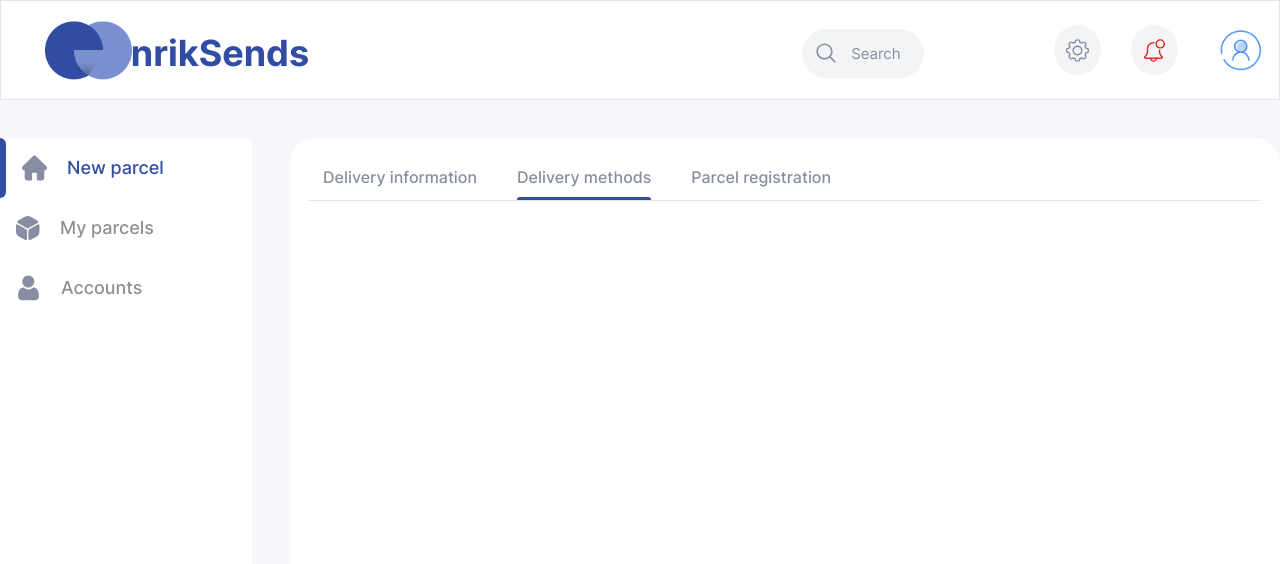
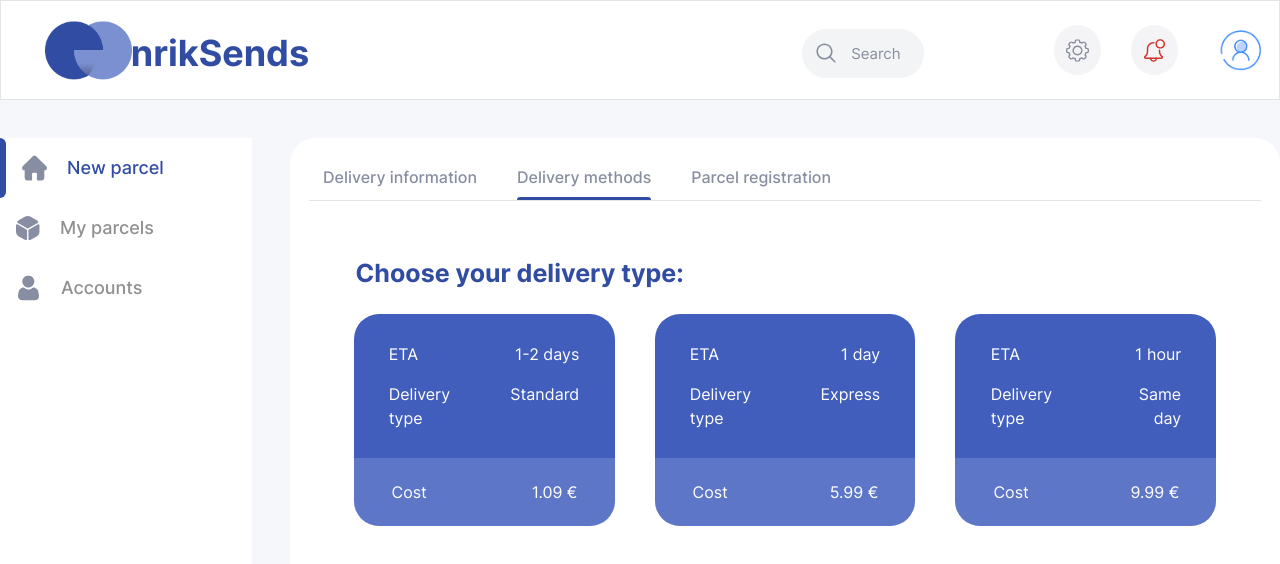
Before and after one commit to AndriusTu/HEN, a React (Create React App) app in the folder hen-ui/: page /create-parcel in a window 1280 px wide. Both pictures are taken after a click on the element "Delivery methods". Shown: the top 564 px of the page. Built offline with nearby package versions, Linux system fonts and the light colour scheme.

Commit message:
Create delivery methods tab (#5)
* Create delivery information tab

* Add form to delivery information tab

* Create delivery methods tab

* Track selected card

```diff
--- /dev/null
+++ b/hen-ui/src/mocks/deliveryMethodsMock.ts
@@ -0,0 +1,19 @@
+const deliveryMethodsMock = [
+  {
+    eta: '1-2 days',
+    deliveryType: 'Standard',
+    price: '1.09',
+  },
+  {
+    eta: '1 day',
+    deliveryType: 'Express',
+    price: '5.99',
+  },
+  {
+    eta: '1 hour',
+    deliveryType: 'Same day',
+    price: '9.99',
+  },
+];
+
+export default deliveryMethodsMock;
--- a/hen-ui/src/pages/createParcel/CreateParcelPage.tsx
+++ b/hen-ui/src/pages/createParcel/CreateParcelPage.tsx
@@ -2,6 +2,7 @@ import { Line } from 'components';
 import React from 'react';
 import Tab from './components/Tab';
 import DeliveryInformationTab from './components/DeliveryInformationTab';
+import DeliveryMethodsTab from './components/DeliveryMethodsTab';
 
 const tabs = [
   {
@@ -34,6 +35,7 @@ function CreateParcelPage() {
         <Line className="bg-gray_300 h-px w-full" />
       </div>
       {activeTab === 'Delivery information' && <DeliveryInformationTab />}
+      {activeTab === 'Delivery methods' && <DeliveryMethodsTab />}
     </div>
   );
 }
--- /dev/null
+++ b/hen-ui/src/pages/createParcel/components/DeliveryMethodCard.tsx
@@ -0,0 +1,79 @@
+import React from 'react';
+import { Text } from '../../../components';
+import clsx from 'clsx';
+
+export interface DeliveryMethodCardProps {
+  eta: string;
+  deliveryType: string;
+  price: string;
+  isActive?: boolean;
+  onClick?: () => void;
+}
+
+function DeliveryMethodCard(props: DeliveryMethodCardProps) {
+  const { eta, deliveryType, price, onClick, isActive } = props;
+
+  return (
+    <div
+      className={clsx(
+        'flex flex-1 flex-col gap-7 items-center justify-end pt-7' +
+        ' rounded-[25px] w-full cursor-pointer',
+        isActive ? 'bg-indigo_600 ring-4' : 'bg-indigo_500',
+      )}
+      onClick={onClick}
+    >
+      <div className="flex flex-col gap-4 items-center justify-start w-[73%] md:w-full">
+        <div className="flex flex-row items-start justify-between w-full">
+          <Text
+            className="font-normal not-italic text-left text-white_A700 w-auto"
+            as="h4"
+            variant="h4"
+          >
+            ETA
+          </Text>
+          <Text
+            className="font-normal not-italic text-right text-white_A700 w-auto"
+            as="h4"
+            variant="h4"
+          >
+            {eta}
+          </Text>
+        </div>
+        <div className="flex flex-row gap-8 items-start justify-between w-full">
+          <Text
+            className="font-normal not-italic text-left text-white_A700 w-auto"
+            as="h4"
+            variant="h4"
+          >
+            Delivery type
+          </Text>
+          <Text
+            className="font-normal not-italic text-right text-white_A700 w-auto"
+            as="h4"
+            variant="h4"
+          >
+            {deliveryType}
+          </Text>
+        </div>
+      </div>
+      <div className="bg-gradient  flex flex-row items-center justify-between p-[22px] sm:px-5 rounded-bl-[25px] rounded-br-[25px] rounded-tl-none rounded-tr-none w-full">
+        <Text
+          className="font-normal ml-4 not-italic text-left text-white_A700 w-auto"
+          as="h4"
+          variant="h4"
+        >
+          Cost
+        </Text>
+        <Text
+          className="font-normal mr-[15px] not-italic text-right text-white_A700 w-auto"
+          as="h4"
+          variant="h4"
+        >
+          {price} €
+        </Text>
+      </div>
+    </div>
+  );
+}
+
+export default DeliveryMethodCard;
--- /dev/null
+++ b/hen-ui/src/pages/createParcel/components/DeliveryMethodsTab.tsx
@@ -0,0 +1,39 @@
+import React from 'react';
+import { Text, List } from '../../../components';
+import DeliveryMethodCard from './DeliveryMethodCard';
+import deliveryMethodsMock from '../../../mocks/deliveryMethodsMock';
+
+function DeliveryMethodsTab() {
+  const [activeCard, setActiveCard] = React.useState<string | undefined>(
+    undefined,
+  );
+
+  return (
+    <div className="flex flex-col items-center justify-start mb-[26px] p-[31px] sm:px-5 w-[99%] md:w-full">
+      <div className="flex flex-col gap-[21px] items-start justify-start mb-[261px] w-[98%] md:w-full">
+        <Text
+          className="ml-0.5 md:ml-[0] text-indigo_600 text-left w-auto"
+          as="h2"
+          variant="h2"
+        >
+          Choose your delivery type:
+        </Text>
+        <List
+          className="sm:flex-col flex-row md:gap-10 gap-10 grid sm:grid-cols-1 md:grid-cols-2 grid-cols-3 justify-center w-full"
+          orientation="horizontal"
+        >
+          {deliveryMethodsMock.map((deliveryMethod, index) => (
+            <DeliveryMethodCard
+              key={index}
+              {...deliveryMethod}
+              isActive={activeCard === deliveryMethod.deliveryType}
+              onClick={() => setActiveCard(deliveryMethod.deliveryType)}
+            />
+          ))}
+        </List>
+      </div>
+    </div>
+  );
+}
+
+export default DeliveryMethodsTab;
```
